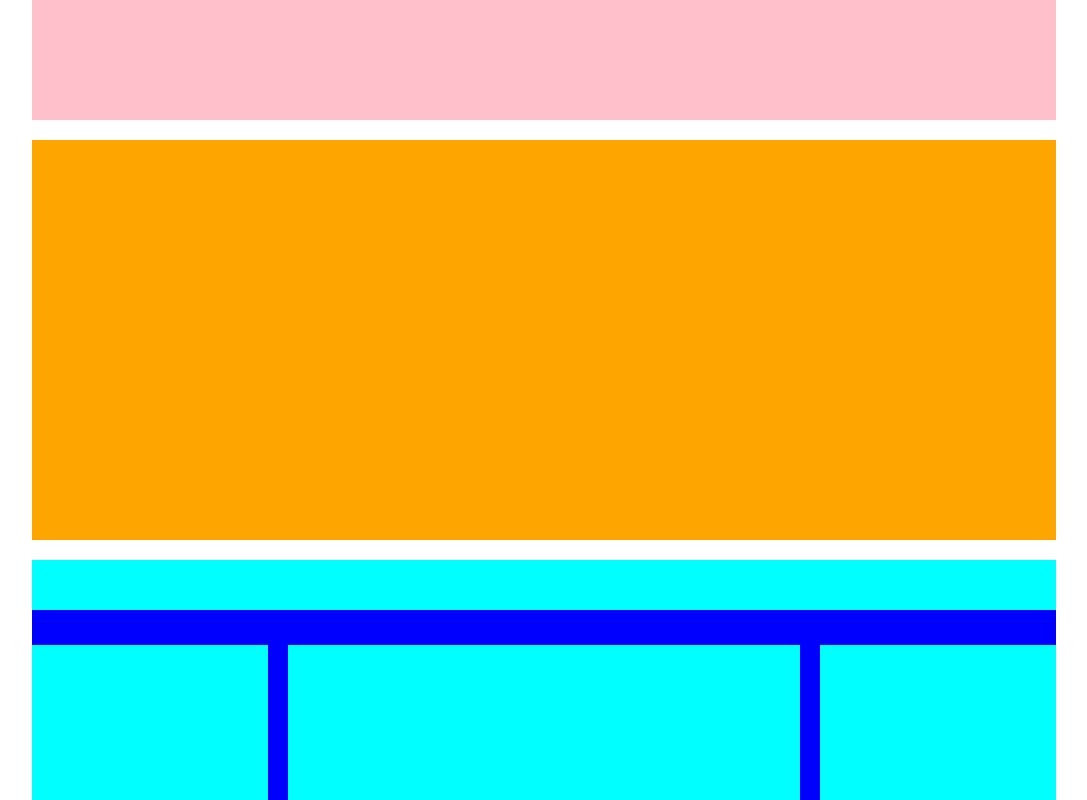
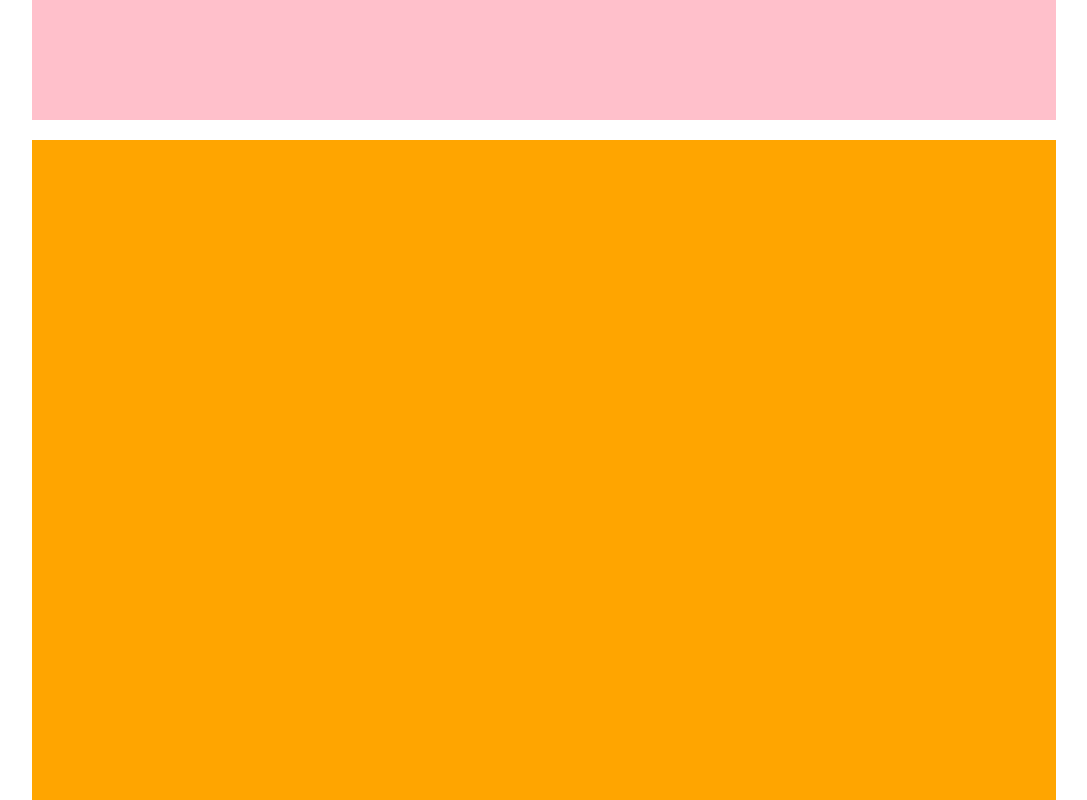
Before and after one commit to Stefanopa87/htmlcss-struttura-wp, a plain HTML site: page index.html in a window 1280 px wide. Shown: the top 800 px of the page, without its empty margins (96-1183 px from the left). Drawn offline with Linux system fonts and the light colour scheme.

Commit message:
dimensioni migliori

```diff
--- a/css/master.css
+++ b/css/master.css
@@ -20,7 +20,7 @@
   /* parte centrale */
 
   section{
-    height: 400px;
+    height: 700px;
     margin-bottom: 20px;
     /* debug */
     background-color: orange;
@@ -44,7 +44,7 @@
   }
 
   .top{
-    height: 50px;
+    height: 120px;
     margin-bottom: 35px;
     /* debug */
     background-color: aqua;
```
Also changed, not shown: 1 other file.
